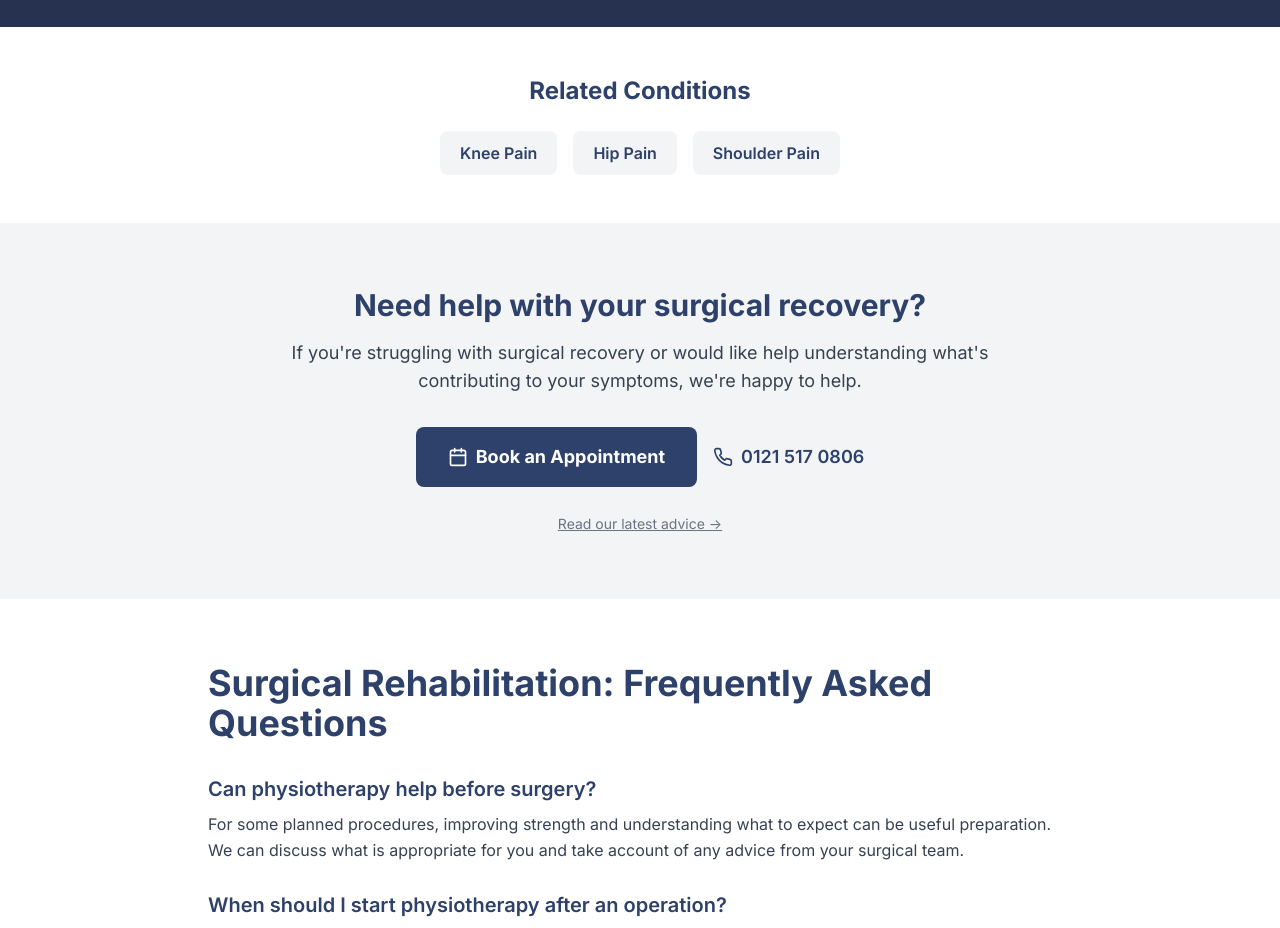
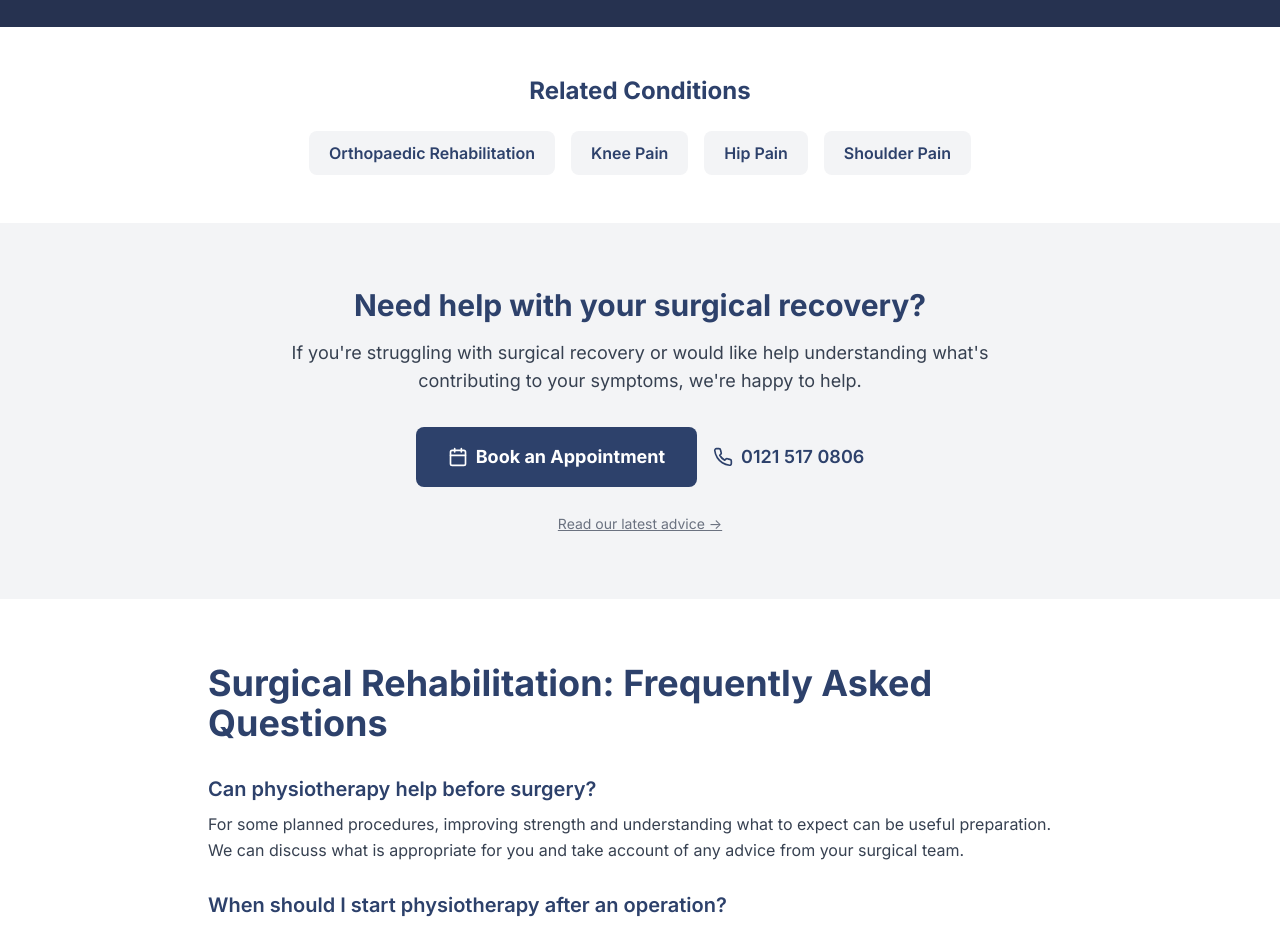
Before and after one commit to CTPhysio/CTPhysio, a React (Vite) app: page /treatments/surgical-rehab in a window 1280 px wide. Shown: the part 2120-3048 px from the top of the page. Built offline with nearby package versions, Linux system fonts and the light colour scheme.

Commit message:
Add relevant internal link on SurgicalRehab

```diff
--- a/src/components/SurgicalRehab.tsx
+++ b/src/components/SurgicalRehab.tsx
@@ -36,6 +36,7 @@ const SurgicalRehab: React.FC = () => (
     ]}
     imageUrl="https://lh3.googleusercontent.com/p/AF1QipP4v9ya-xB_2jtMgpyz5gjO0ONL6mcdIUcvyVwC=s680-w680-h510-rw"
     relatedConditions={[
+      { label: "Orthopaedic Rehabilitation", href: "/treatments/orthopedic-rehab/" },
       { label: "Knee Pain", href: "/treatments/knee-pain" },
       { label: "Hip Pain", href: "/treatments/hip-pain" },
       { label: "Shoulder Pain", href: "/treatments/shoulder-pain" },
```
